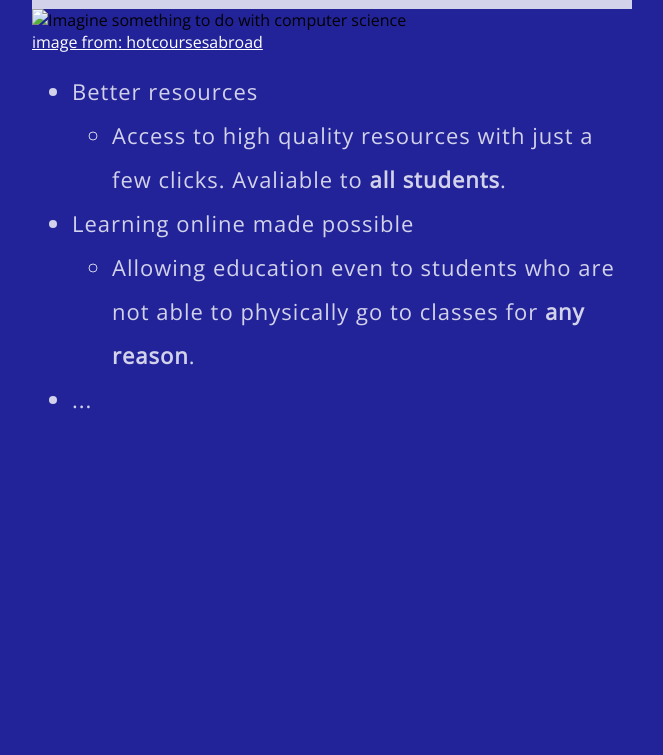
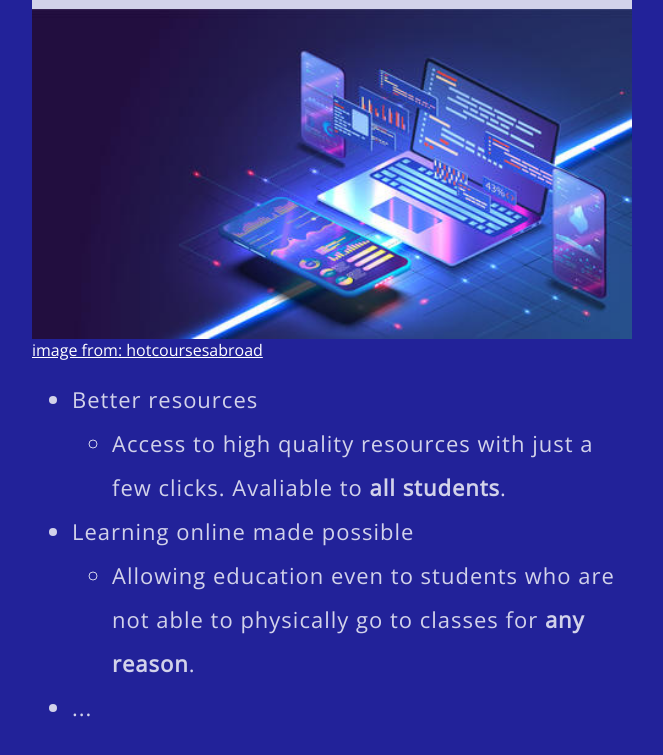
Before and after one commit to mariia227/mariia227.github.io, a plain HTML site: page index.html in a window 1280 px wide. Shown: the part 121-876 px from the top of the page, without its empty margins (308-971 px from the left). Before the commit the page ends 800 px from the top, so only its background shows below. Drawn offline with nearby package versions, Linux system fonts and the light colour scheme.

Commit message:
Fixed the image size

```diff
--- a/index.html
+++ b/index.html
@@ -10,8 +10,10 @@
 <h1>Advanced education</h1>
 <h1>thanks to computer science</h1>
 
-<img scr="https://images3.content-hci.com/commimg/myhotcourses/blog/post/myhc_89683.jpg" alt="Imagine something to do with computer science">
-<a href="cs_image.jpg">image from: hotcoursesabroad</a>
+<img scr="http://4.bp.blogspot.com/-1JgLRFLhYO8/UDd91n9FqAI/AAAAAAAAESY/4-mnO0T4X_o/s1600/Yellow-Duck-3.jpg">
+
+<img src="cs_image.jpg" alt="Imagine something to do with computer science" width="600" height="auto">
+<a href="https://www.hotcoursesabroad.com/study-abroad-info/subject-guides/what-to-expect-when-studying-computer-science/">image from: hotcoursesabroad</a>
 
 <ul>
 	<li>
```
